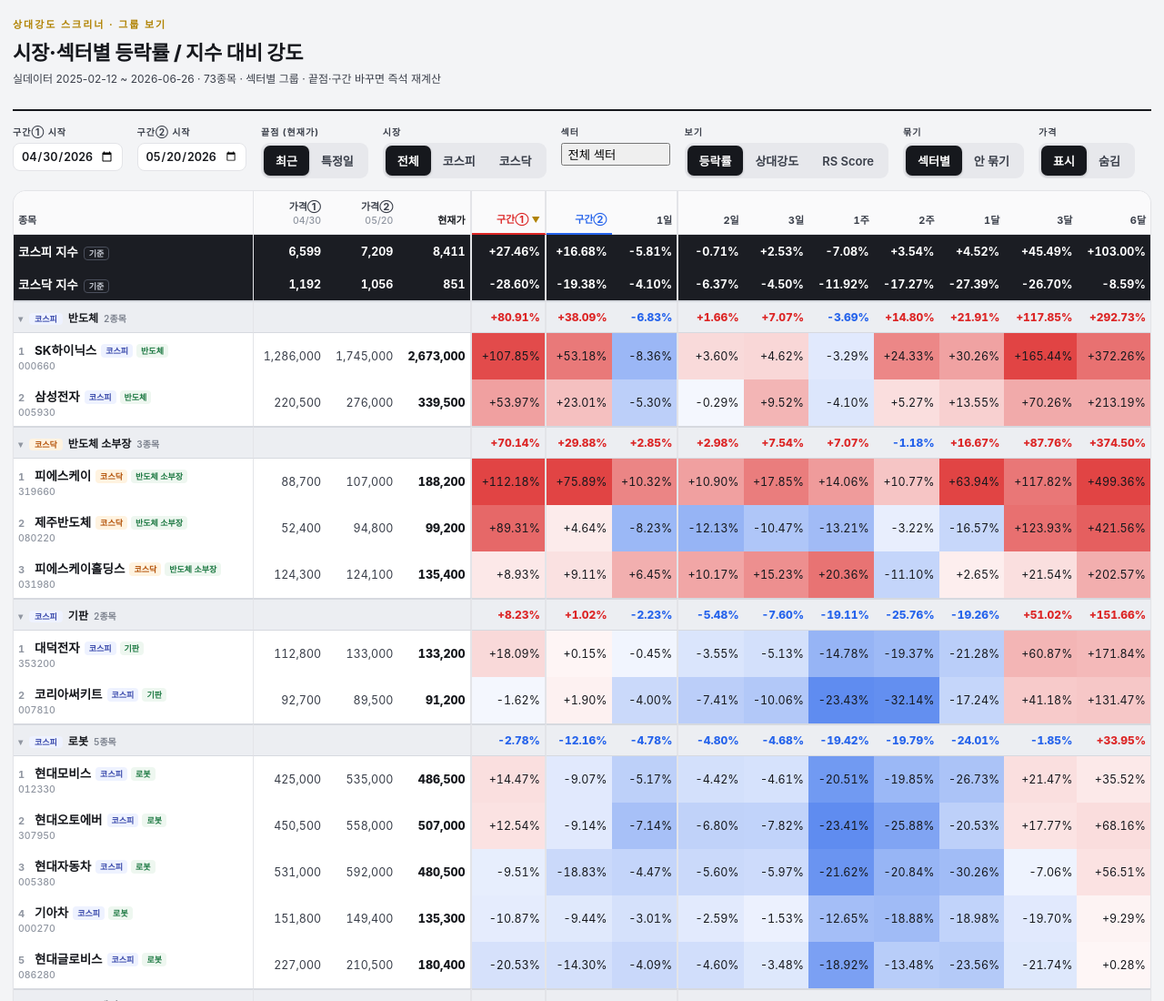
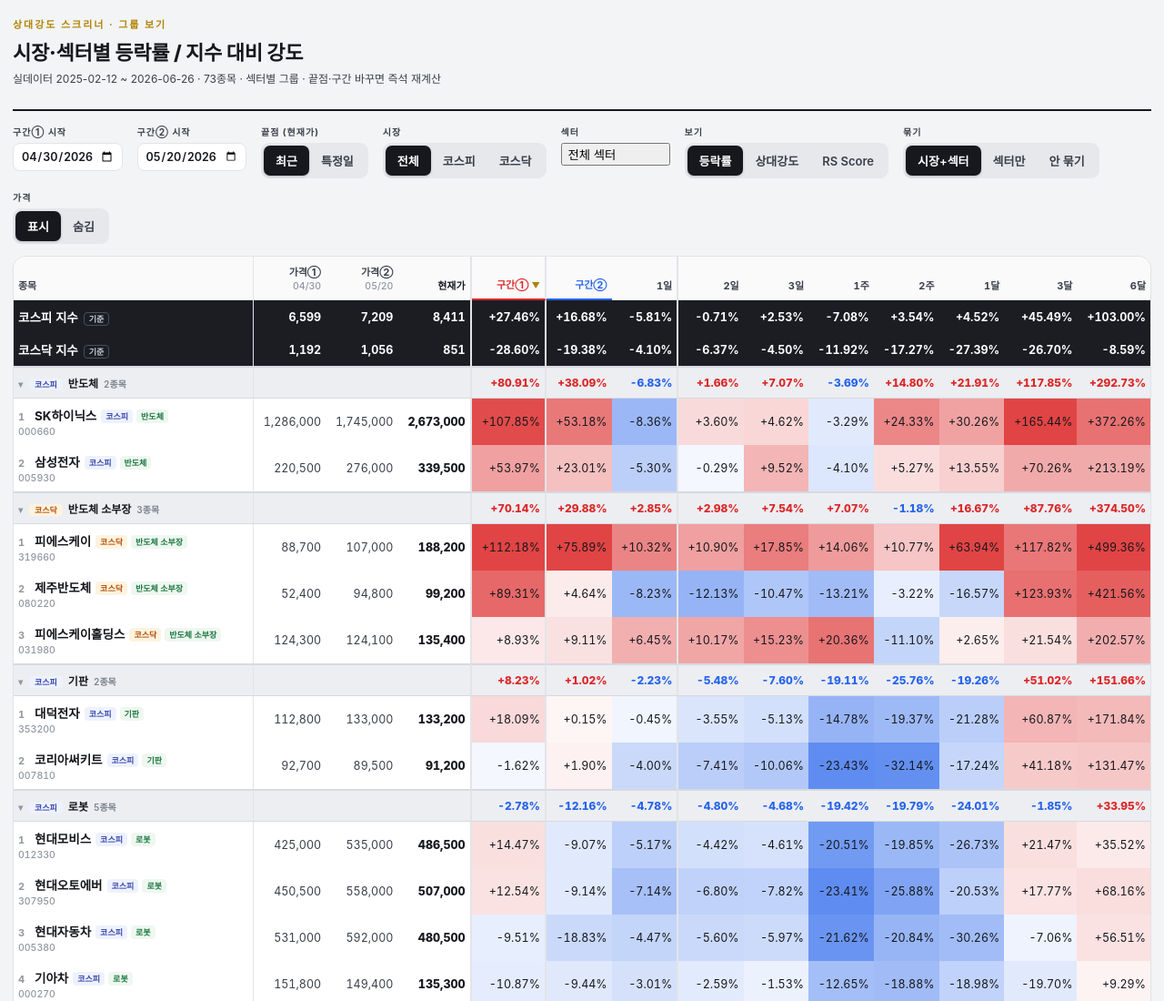
Before and after one commit to misorosr/screener, a plain HTML site: page index.html in a window 1280 px wide. Shown: the top 1100 px of the page at 91% size. Drawn offline with Linux system fonts and the light colour scheme.

Commit message:
Add files via upload

```diff
--- a/index.html
+++ b/index.html
@@ -113,7 +113,7 @@
     <div class="grp"><span class="lbl">보기</span>
       <div class="seg" id="mode"><button data-mode="abs" class="on">등락률</button><button data-mode="rel">상대강도</button><button data-mode="rs">RS Score</button></div></div>
     <div class="grp"><span class="lbl">묶기</span>
-      <div class="seg" id="groupby"><button data-grp="sector" class="on">섹터별</button><button data-grp="none">안 묶기</button></div></div>
+      <div class="seg" id="groupby"><button data-grp="sector" class="on">시장+섹터</button><button data-grp="sectoronly">섹터만</button><button data-grp="none">안 묶기</button></div></div>
     <div class="grp"><span class="lbl">가격</span>
       <div class="seg" id="price"><button data-price="on" class="on">표시</button><button data-price="off">숨김</button></div></div>
   </div>
@@ -411,9 +411,13 @@
       if(a==null)return 1;if(bb==null)return -1;return (a-bb)*state.sortDir;});
     sorted.forEach((row,i)=>b+=rowHTML(row,i+1));
   } else {
-    // 그룹 = 시장 · 섹터
+    // 그룹 키: "시장+섹터"면 시장·섹터로, "섹터만"이면 섹터로만 (코스피·코스닥 섞임)
+    const bySectorOnly = (state.groupBy==="sectoronly");
     const groups={};
-    items.forEach(row=>{const key=row.it.market+" · "+row.it.sector;(groups[key]=groups[key]||[]).push(row);});
+    items.forEach(row=>{
+      const key = bySectorOnly ? row.it.sector : (row.it.market+" · "+row.it.sector);
+      (groups[key]=groups[key]||[]).push(row);
+    });
     // 그룹 정렬: 그룹 평균(현재 정렬 컬럼) 높은 순
     const groupKeys=Object.keys(groups).sort((ka,kb)=>{
       const ma=avg(groups[ka].map(r=>r.vals[state.mode][state.sortKey]));
@@ -424,8 +428,18 @@
       const rows=groups[gk];
       const mkt=rows[0].it.market, sector=rows[0].it.sector;
       const isCol=state.collapsed[gk];
-      // 그룹 헤더
-      let gh=`<td class="name"><span class="caret">${isCol?'▸':'▾'}</span><span class="gmk" style="${mkColor(mkt)}">${mkt==="KOSPI"?"코스피":"코스닥"}</span>${sector}<span class="gcount">${rows.length}종목</span></td>`;
+      // 그룹 헤더 — 섹터만 모드면 시장 배지 생략(섞여있으니), 시장+섹터면 배지 표시
+      let mkBadge;
+      if(bySectorOnly){
+        const markets=[...new Set(rows.map(r=>r.it.market))];
+        mkBadge = markets.length>1
+          ? `<span class="gmk" style="background:#9096a1;color:#fff">코스피·코스닥</span>`
+          : `<span class="gmk" style="${mkColor(mkt)}">${mkt==="KOSPI"?"코스피":"코스닥"}</span>`;
+      }else{
+        mkBadge = `<span class="gmk" style="${mkColor(mkt)}">${mkt==="KOSPI"?"코스피":"코스닥"}</span>`;
+      }
+      const grpLabel = bySectorOnly ? sector : sector;
+      let gh=`<td class="name"><span class="caret">${isCol?'▸':'▾'}</span>${mkBadge}${grpLabel}<span class="gcount">${rows.length}종목</span></td>`;
       if(state.showPrice)gh+=`<td></td><td></td><td class="sep"></td>`;
       COLS.forEach(c=>{const gv=avg(rows.map(r=>r.vals[state.mode][c.key]));
         const col=gv==null?'':(gv>0?'color:rgb(var(--up))':gv<0?'color:rgb(var(--down))':'');
```
